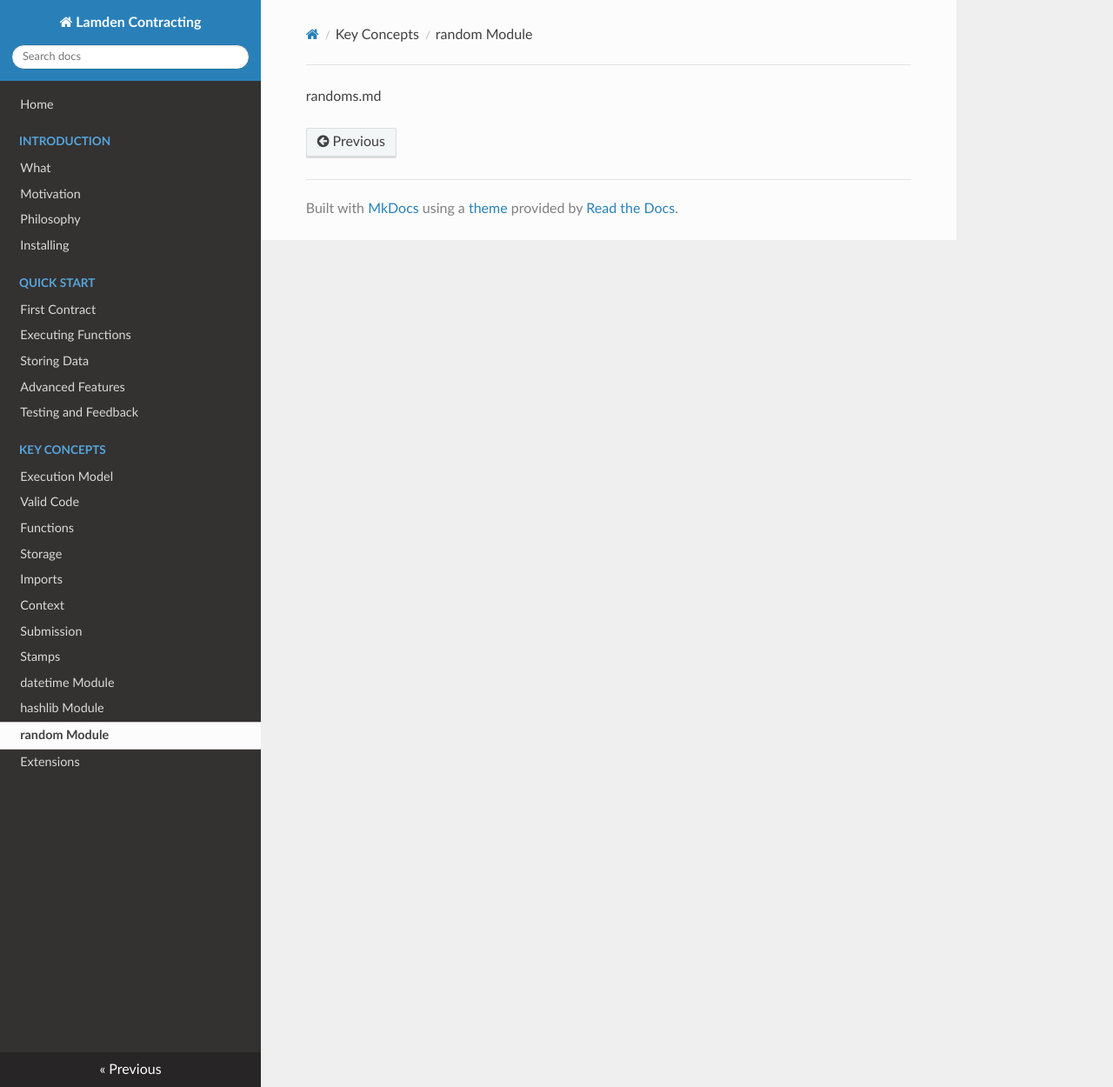
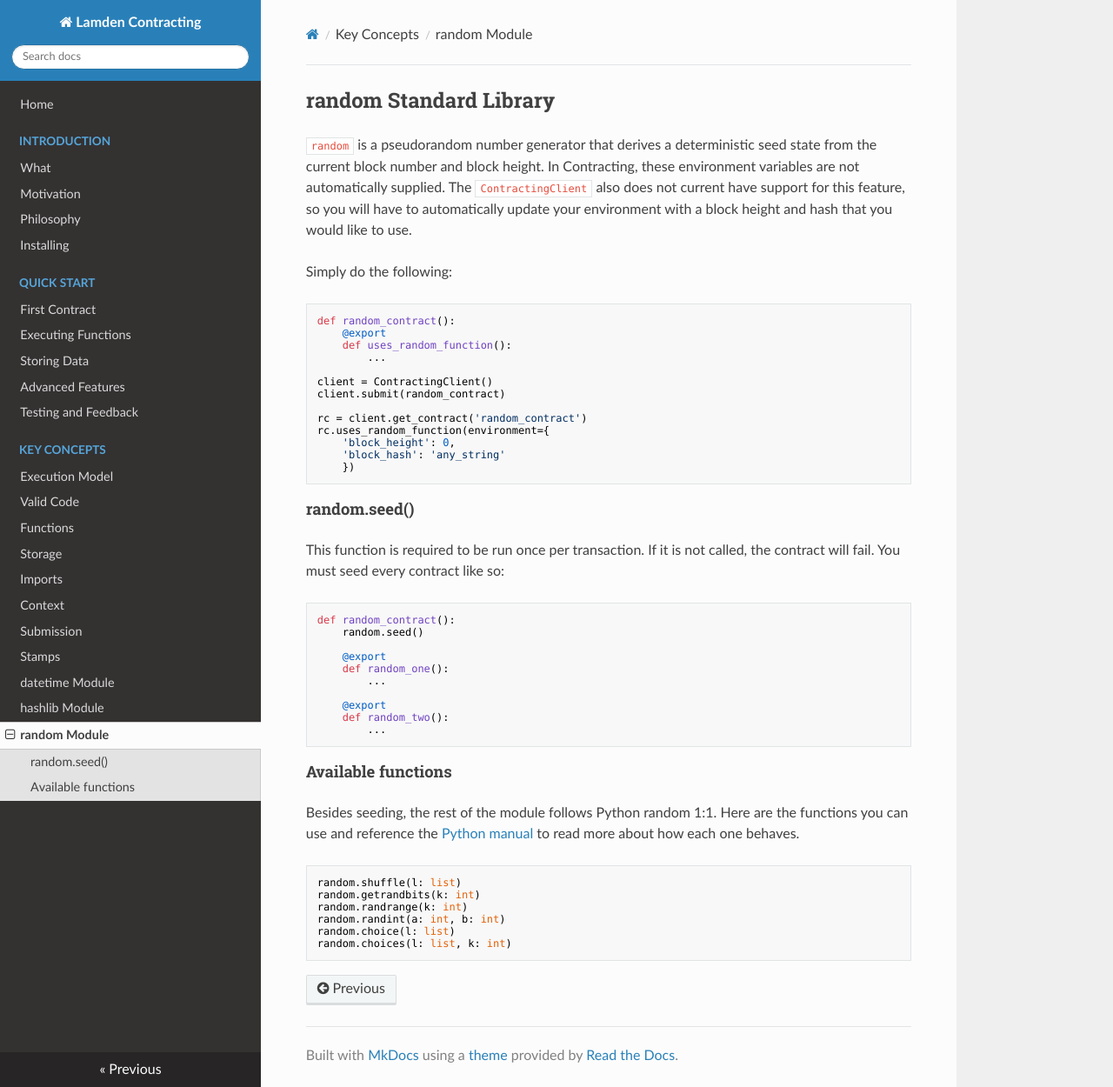
Before and after one commit to Lamden/contracting, an MkDocs documentation site: the page built from docs/docs/concepts/randoms.md, in a window 1280 px wide and 1250 px high. Shown: the whole window at 87% size. Built offline with MkDocs 1.6.1, drawn with Linux system fonts in a browser that asks for light colours; nearby versions of some CDN libraries.

Commit message:
height to num and docs

````diff
--- a/docs/docs/concepts/randoms.md
+++ b/docs/docs/concepts/randoms.md
@@ -1 +1,50 @@
-randoms.md
+## random Standard Library
+
+`random` is a pseudorandom number generator that derives a deterministic seed state from the current block number and block height. In Contracting, these environment variables are not automatically supplied. The `ContractingClient` also does not current have support for this feature, so you will have to automatically update your environment with a block height and hash that you would like to use.
+
+Simply do the following:
+```python
+def random_contract():
+	@export
+	def uses_random_function():
+		...
+
+client = ContractingClient()
+client.submit(random_contract)
+
+rc = client.get_contract('random_contract')
+rc.uses_random_function(environment={
+	'block_height': 0,
+	'block_hash': 'any_string'
+	})
+```
+
+#### random.seed()
+
+This function is required to be run once per transaction. If it is not called, the contract will fail. You must seed every contract like so:
+
+```python
+def random_contract():
+	random.seed()
+
+	@export
+	def random_one():
+		...
+
+	@export
+	def random_two():
+		...
+```
+
+#### Available functions
+
+Besides seeding, the rest of the module follows Python random 1:1. Here are the functions you can use and reference the [Python manual](https://docs.python.org/3.6/library/random.html) to read more about how each one behaves.
+
+```python
+random.shuffle(l: list)
+random.getrandbits(k: int)
+random.randrange(k: int)
+random.randint(a: int, b: int)
+random.choice(l: list)
+random.choices(l: list, k: int)
+```
--- a/docs/mkdocs.yml
+++ b/docs/mkdocs.yml
@@ -29,4 +29,3 @@ nav:
         - datetime Module: concepts/time.md
         - hashlib Module: concepts/hashing.md
         - random Module: concepts/randoms.md
-        - Extensions: concepts/extensions.md
````
Also changed, not shown: 1 other file.
